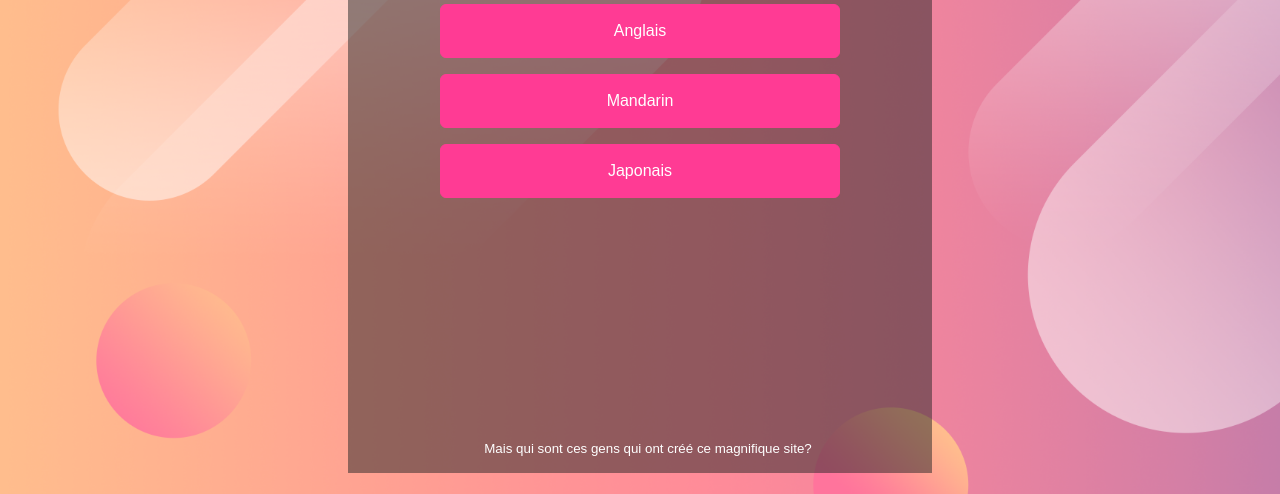
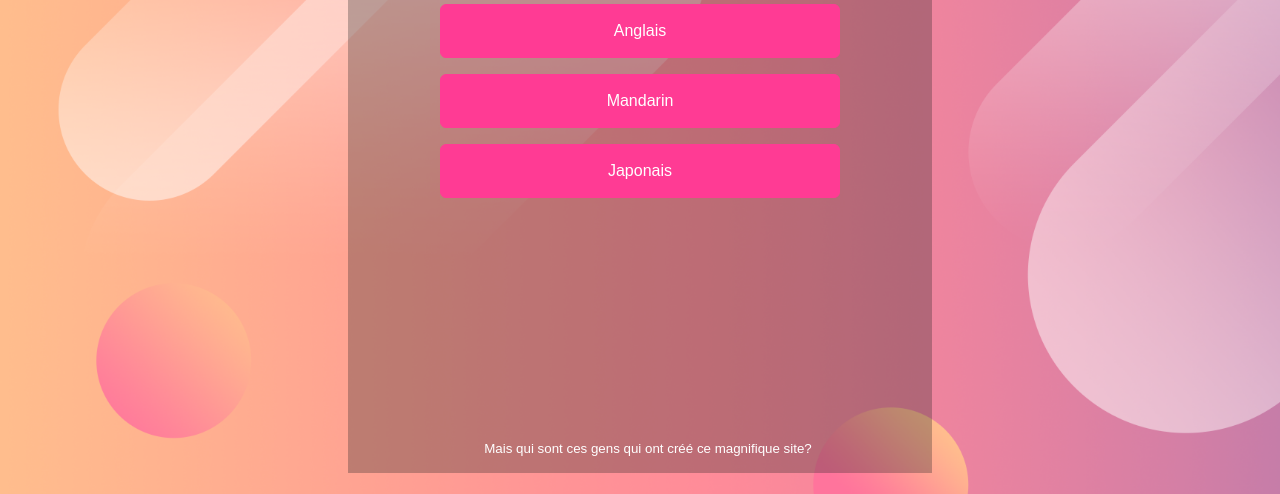
Before and after one commit to TiiShii/Hackaton-2023, a plain HTML site: page index.html in a window 1280 px wide. Shown: the part 306-800 px from the top of the page. Drawn offline with Linux system fonts and the light colour scheme.

Commit message:
background color a bit clearer

```diff
--- a/style.css
+++ b/style.css
@@ -8,7 +8,7 @@ body {
 }
 
 .background {
-  background-color: rgba(37, 37, 37, 0.5);
+  background-color: rgba(37, 37, 37, 0.3);
   width: 40%;
   height: 475px;
   margin: 0 auto;
```
